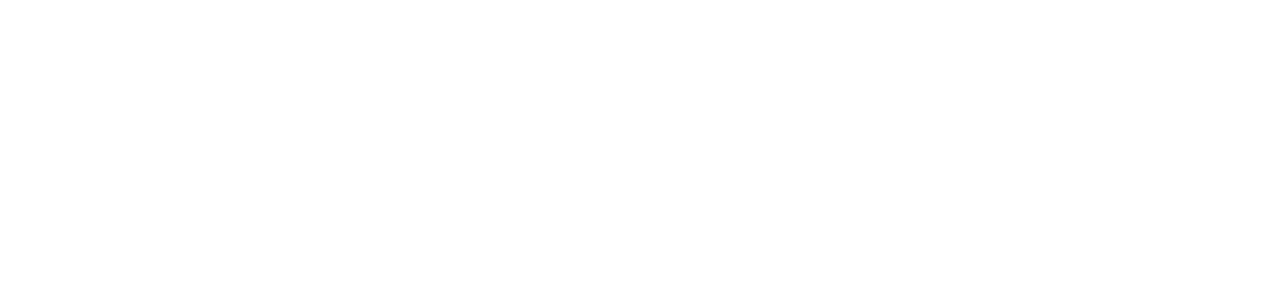
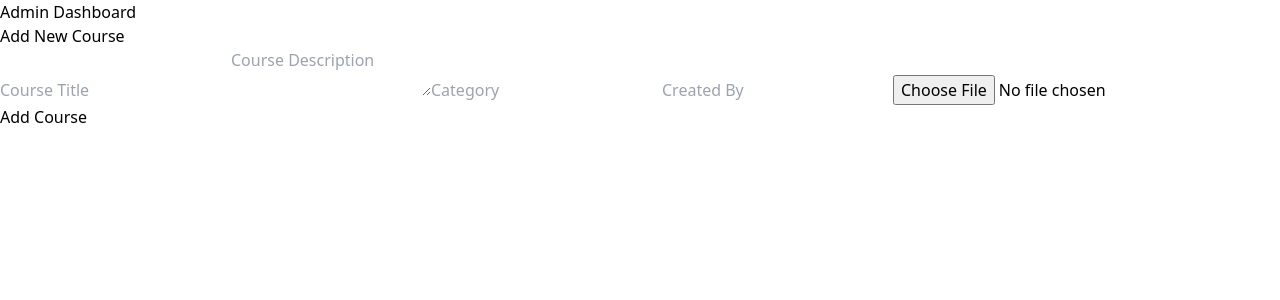
Before and after one commit to mdjawedansari/online-tutorial, a React (Vite) app: page /addcourse in a window 1280 px wide. Before the commit this address had no page. Shown: the top 300 px of the page. Built offline with nearby package versions, Linux system fonts and the light colour scheme.

Commit message:
hyjghkgjhfhgjghgh

```diff
--- a/src/App.jsx
+++ b/src/App.jsx
@@ -9,8 +9,8 @@
 import Signup from './components/Auth/Signup';
 import Profile from './pages/Profile';
 import toast, { Toaster } from 'react-hot-toast';
-// import Course from './pages/Course';
-// import CreateCourse from './pages/CreateCourse';
+import Course from './pages/Course';
+import CreateCourse from './pages/CreateCourse';
 
 const App = () => {
   const { isAuthenticated, user } = useSelector((state) => state.auth);
@@ -25,8 +25,8 @@
         {/* <Route path="/contact" element={Contact} /> */}
         <Route path="/login" element={<Login/>} />
         <Route path="/signup" element={<Signup />} />
-        {/* <Route path="/courses" element={<Course />} /> */}
-        {/* <Route path="/addcourse" element={<CreateCourse />} /> */}
+        <Route path="/courses" element={<Course />} />
+        <Route path="/addcourse" element={<CreateCourse />} />
         {/* <Route path="/admin-dashboard" element={ <AdminDashboard />} /> */}
         {/* <Route path="/admin-dashboard/addcourse" element={
           isAuthenticated && user.role === 'admin' ? (
--- a/src/app/store.js
+++ b/src/app/store.js
@@ -1,10 +1,10 @@
 import { configureStore } from '@reduxjs/toolkit';
 import authReducer from '../features/authSlice';
-// import coursesReducer from '../features/coursesSlice'
+import coursesReducer from '../features/coursesSlice'
 
 export const store = configureStore({
   reducer: {
     auth: authReducer,
-    // courses: coursesReducer,
+    courses: coursesReducer,
   },
 });
--- a/src/pages/Course.jsx
+++ b/src/pages/Course.jsx
@@ -1,48 +1,48 @@
-// import React, { useEffect } from 'react';
-// import { useDispatch, useSelector } from 'react-redux';
-// import { fetchCourses } from '../features/coursesSlice';
+import React, { useEffect } from 'react';
+import { useDispatch, useSelector } from 'react-redux';
+import { fetchCourses } from '../features/coursesSlice';
 
-// const Course = () => {
-//   const dispatch = useDispatch();
-//   const courses = useSelector((state) => state.courses.courses);
-//   const status = useSelector((state) => state.courses.status);
-//   const error = useSelector((state) => state.courses.error);
+const Course = () => {
+  const dispatch = useDispatch();
+  const courses = useSelector((state) => state.courses.courses);
+  const status = useSelector((state) => state.courses.status);
+  const error = useSelector((state) => state.courses.error);
 
-//   useEffect(() => {
-//     if (status === 'idle') {
-//       dispatch(fetchCourses());
-//     }
-//   }, [status, dispatch]);
+  useEffect(() => {
+    if (status === 'idle') {
+      dispatch(fetchCourses());
+    }
+  }, [status, dispatch]);
 
-//   if (status === 'loading') {
-//     return <div>Loading...</div>;
-//   }
+  if (status === 'loading') {
+    return <div>Loading...</div>;
+  }
 
-//   if (status === 'failed') {
-//     return <div>Error: {error}</div>;
-//   }
+  if (status === 'failed') {
+    return <div>Error: {error}</div>;
+  }
 
-//   return (
-//     <div>
-//       <h1>Courses</h1>
-//       <ul>
-//         {Array.isArray(courses) && courses.length > 0 ? (
-//           courses.map((course) => (
-//             <li key={course.id}>
-//               <h2><strong>Title:</strong> {course.title}</h2>
-//               <p><strong>Description:</strong> {course.description}</p>
-//               <p><strong>Category:</strong> {course.category}</p>
-//               <p><strong>Created By:</strong> {course.createdBy}</p>
-//               <img src={course.thumbnail} alt={course.title} width="100" />
-//             </li>
+  return (
+    <div>
+      <h1>Courses</h1>
+      <ul>
+        {Array.isArray(courses) && courses.length > 0 ? (
+          courses.map((course) => (
+            <li key={course.id}>
+              <h2><strong>Title:</strong> {course.title}</h2>
+              <p><strong>Description:</strong> {course.description}</p>
+              <p><strong>Category:</strong> {course.category}</p>
+              <p><strong>Created By:</strong> {course.createdBy}</p>
+              <img src={course.thumbnail} alt={course.title} width="100" />
+            </li>
 
-//           ))
-//         ) : (
-//           <li>No courses available</li>
-//         )}
-//       </ul>
-//     </div>
-//   );
-// };
+          ))
+        ) : (
+          <li>No courses available</li>
+        )}
+      </ul>
+    </div>
+  );
+};
 
-// export default Course;
+export default Course;
--- a/src/pages/CreateCourse.jsx
+++ b/src/pages/CreateCourse.jsx
@@ -1,84 +1,84 @@
-// import React, { useState } from 'react';
-// import { useDispatch } from 'react-redux';
-// import { addCourse } from '../features/coursesSlice';
-// import toast from 'react-hot-toast';
+import React, { useState } from 'react';
+import { useDispatch } from 'react-redux';
+import { addCourse } from '../features/coursesSlice';
+import toast from 'react-hot-toast';
 
-// const CreateCourse = () => {
-//   const dispatch = useDispatch();
-//   const [title, setTitle] = useState('');
-//   const [description, setDescription] = useState('');
-//   const [category, setCategory] = useState('');
-//   const [createdBy, setCreatedBy] = useState('');
-//   const [thumbnail, setThumbnail] = useState(null);
+const CreateCourse = () => {
+  const dispatch = useDispatch();
+  const [title, setTitle] = useState('');
+  const [description, setDescription] = useState('');
+  const [category, setCategory] = useState('');
+  const [createdBy, setCreatedBy] = useState('');
+  const [thumbnail, setThumbnail] = useState(null);
 
-//   const handleAddCourse = async () => {
-//     if (!title || !description || !category || !createdBy || !thumbnail) {
-//       toast.error('Please fill out all fields');
-//       return;
-//     }
-//     try {
-//       const course = { title, description, category, createdBy, thumbnail };
-//       await dispatch(addCourse(course)).unwrap();
-//       toast.success('Course added successfully');
-//       setTitle('');
-//       setDescription('');
-//       setCategory('');
-//       setCreatedBy('');
+  const handleAddCourse = async () => {
+    if (!title || !description || !category || !createdBy || !thumbnail) {
+      toast.error('Please fill out all fields');
+      return;
+    }
+    try {
+      const course = { title, description, category, createdBy, thumbnail };
+      await dispatch(addCourse(course)).unwrap();
+      toast.success('Course added successfully');
+      setTitle('');
+      setDescription('');
+      setCategory('');
+      setCreatedBy('');
 
-//     } catch (err) {
-//       toast.error('Failed to add course');
-//     }
-//   };
-//   const handleThumbnailChange = (e) => {
-//     const file = e.target.files[0];
-//     if (file) {
-//       // setThumbnail(URL.createObjectURL(file)); // For previewing the image
-//       const reader = new FileReader();
-//       reader.onloadend = () => {
-//         setThumbnail(reader.result); // Store the base64 data of the thumbnail
-//       };
-//       reader.readAsDataURL(file);
-//     }
-//   };
+    } catch (err) {
+      toast.error('Failed to add course');
+    }
+  };
+  const handleThumbnailChange = (e) => {
+    const file = e.target.files[0];
+    if (file) {
+      // setThumbnail(URL.createObjectURL(file)); // For previewing the image
+      const reader = new FileReader();
+      reader.onloadend = () => {
+        setThumbnail(reader.result); // Store the base64 data of the thumbnail
+      };
+      reader.readAsDataURL(file);
+    }
+  };
 
-//   return (
-//     <div>
-//       <h1>Admin Dashboard</h1>
-//       <div>
-//         <h2>Add New Course</h2>
-//         <input
-//           type="text"
-//           placeholder="Course Title"
-//           value={title}
-//           onChange={(e) => setTitle(e.target.value)}
-//         />
-//         <textarea
-//           placeholder="Course Description"
-//           value={description}
-//           onChange={(e) => setDescription(e.target.value)}
-//         />
-//         <input
-//           type="text"
-//           placeholder="Category"
-//           value={category}
-//           onChange={(e) => setCategory(e.target.value)}
-//         />
-//         <input
-//           type="text"
-//           placeholder="Created By"
-//           value={createdBy}
-//           onChange={(e) => setCreatedBy(e.target.value)}
-//         />
-//         <input
-//           type="file"
-//           placeholder="Thumbnail URL"
+  return (
+    <div>
+      <h1>Admin Dashboard</h1>
+      <div>
+        <h2>Add New Course</h2>
+        <input
+          type="text"
+          placeholder="Course Title"
+          value={title}
+          onChange={(e) => setTitle(e.target.value)}
+        />
+        <textarea
+          placeholder="Course Description"
+          value={description}
+          onChange={(e) => setDescription(e.target.value)}
+        />
+        <input
+          type="text"
+          placeholder="Category"
+          value={category}
+          onChange={(e) => setCategory(e.target.value)}
+        />
+        <input
+          type="text"
+          placeholder="Created By"
+          value={createdBy}
+          onChange={(e) => setCreatedBy(e.target.value)}
+        />
+        <input
+          type="file"
+          placeholder="Thumbnail URL"
 
-//           onChange={handleThumbnailChange}
-//         />
-//         <button onClick={handleAddCourse}>Add Course</button>
-//       </div>
-//     </div>
-//   );
-// };
+          onChange={handleThumbnailChange}
+        />
+        <button onClick={handleAddCourse}>Add Course</button>
+      </div>
+    </div>
+  );
+};
 
-// export default CreateCourse;
+export default CreateCourse;
```
Also changed, not shown: src/features/coursesSlice.js (+97 -97 lines).
